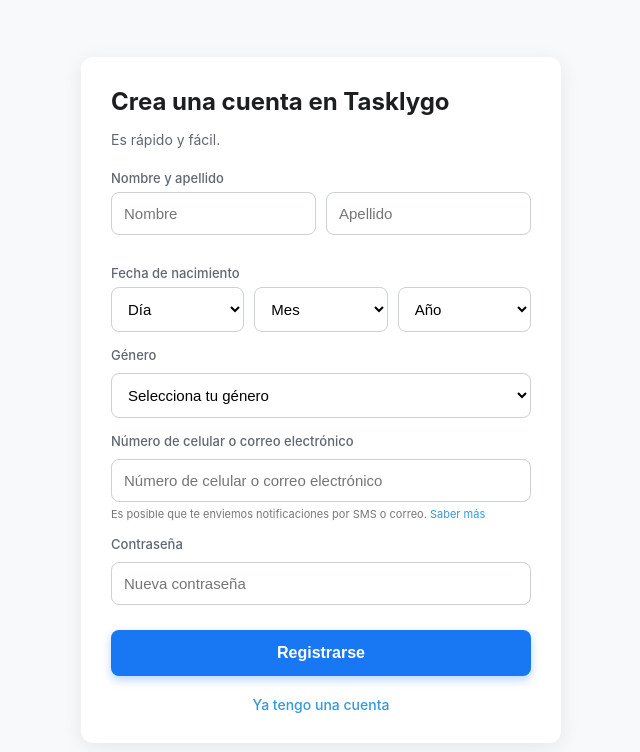
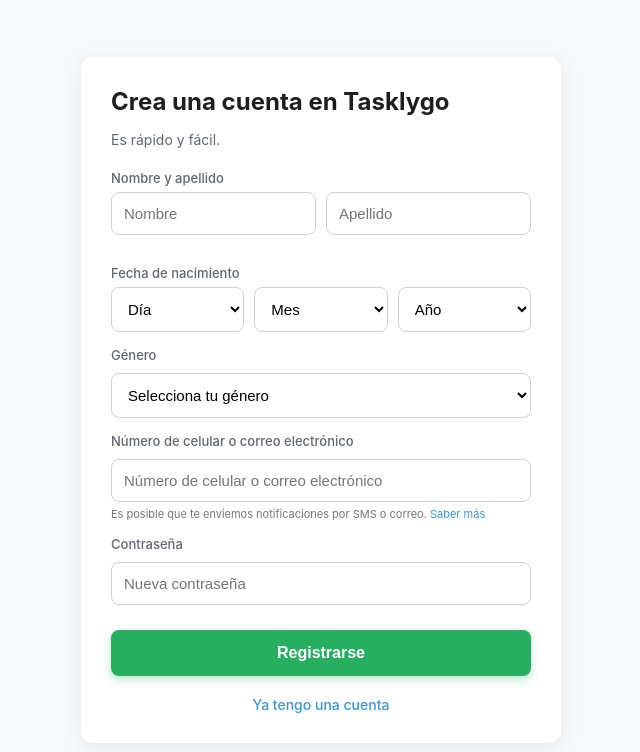
Before and after one commit to patrickstephen1903-cyber/tasklygo, a website: page registro.html in a window 1280 px wide. Shown: the whole page, without its empty margins (319-959 px from the left). Drawn offline with Linux system fonts and the light colour scheme.

Commit message:
Crear registro.html con diseño personalizado

```diff
--- a/registro.html
+++ b/registro.html
@@ -26,8 +26,8 @@
     .helper-text a { color: #3498db; text-decoration: none; }
     .helper-text a:hover { text-decoration: underline; }
 
-    button.btn-submit { background-color: #1877f2; color: white; border: none; padding: 14px; margin-top: 10px; border-radius: 8px; cursor: pointer; font-size: 16px; width: 100%; font-weight: bold; box-shadow: 0 4px 10px rgba(24, 119, 242, 0.3); transition: background 0.2s; }
-    button.btn-submit:hover { background-color: #166fe5; }
+    button.btn-submit { background-color: #27ae60; color: white; border: none; padding: 14px; margin-top: 10px; border-radius: 8px; cursor: pointer; font-size: 16px; width: 100%; font-weight: bold; box-shadow: 0 4px 10px rgba(39, 174, 96, 0.3); transition: background 0.2s; }
+    button.btn-submit:hover { background-color: #219150; }
 
     .footer-link { text-align: center; margin-top: 20px; font-size: 14px; }
     .footer-link a { color: #3498db; text-decoration: none; font-weight: 500; }
```
